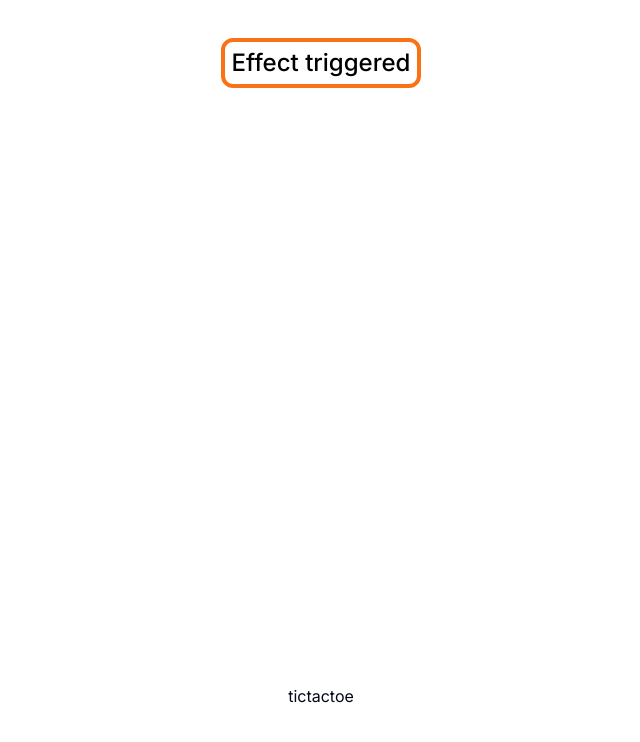
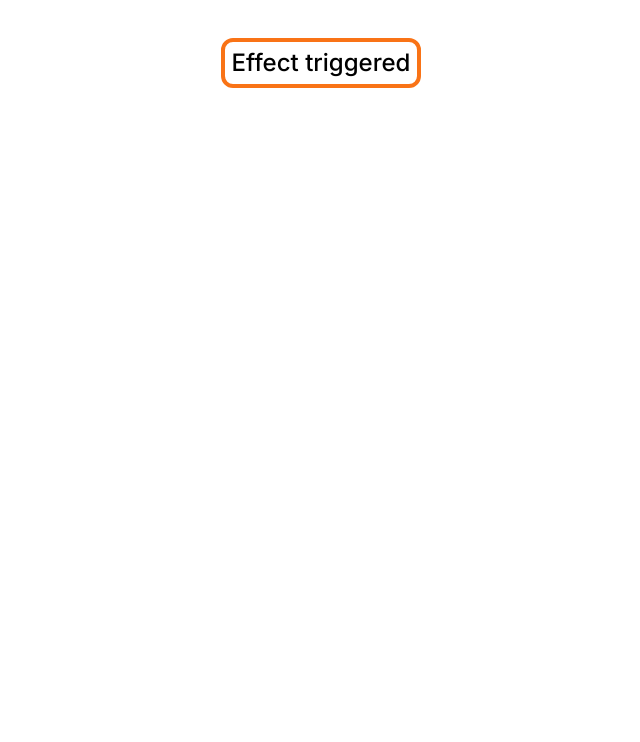
Before and after one commit to Genx-unidirectional/react-nextJs-typeScript-projects, a Next.js app in the folder React-hooks/: page /hookslearn/useEffectHook in a window 1280 px wide. Shown: the part 520-1262 px from the top of the page, without its empty margins (319-959 px from the left). Built offline with nearby package versions, Linux system fonts and the light colour scheme.

Commit message:
tic tac toe using react hook

```diff
--- a/React-hooks/src/app/hookslearn/useEffectHook/tictactoe.tsx
+++ b/React-hooks/src/app/hookslearn/useEffectHook/tictactoe.tsx
@@ -1,4 +1,29 @@
-const tictactoe = () => {
-  return <div>tictactoe</div>;
+"use client";
+
+import { useState } from "react";
+
+const TicTacToe = () => {
+  const [board, setBoard] = useState<(number | undefined)[]>(
+    Array<number | undefined>(8)
+  );
+  const handleClick = () => {
+    console.log("click");
+  };
+  return (
+    <div className="grid grid-cols-3 grid-rows-3 gap-2">
+      {board.map((resp, idx) => {
+        const cellVal = resp !== undefined ? resp : " ";
+        return (
+          <div
+            key={idx}
+            className="h-12  rounded-sm w-12 text-3xl flex  justify-center items-center bg-white text-black"
+            onClick={handleClick}
+          >
+            {cellVal}
+          </div>
+        );
+      })}
+    </div>
+  );
 };
-export default tictactoe;
+export default TicTacToe;
```
